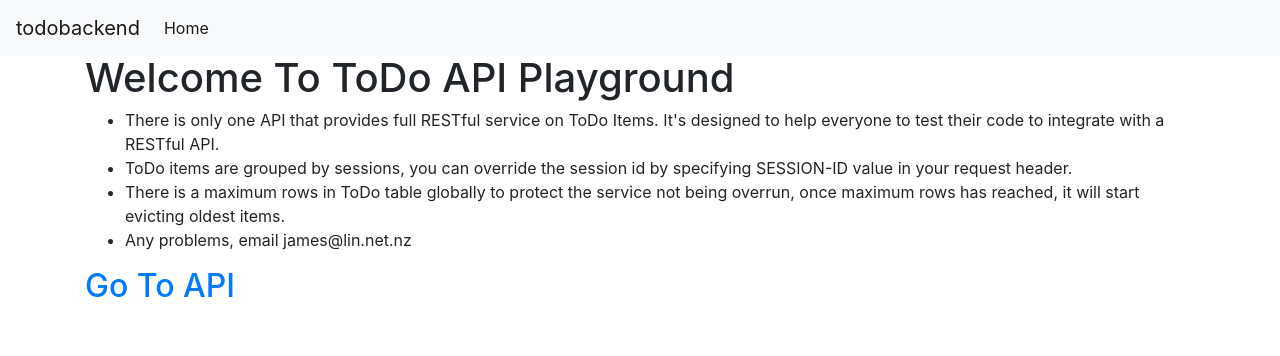
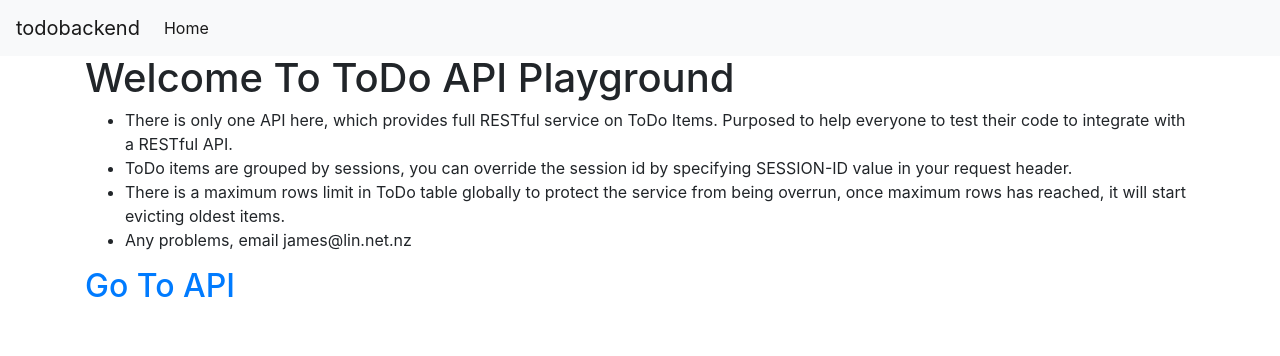
Before and after one commit to variable/todobackend, a Django app: page / in a window 1280 px wide. Shown: the top 356 px of the page. Run offline with Django 3.2, Linux system fonts and the light colour scheme; parts of the project's set-up code (start-up, migrations or seed data) failed here and were passed over; some libraries are stand-ins or nearby versions.

Commit message:
updated text

```diff
--- a/todobackend/templates/pages/home.html
+++ b/todobackend/templates/pages/home.html
@@ -3,10 +3,9 @@
 {% block content%}
   <h1>Welcome To ToDo API Playground</h1>
   <ul>
-      <li>There is only one API that provides full RESTful service on ToDo Items. It's designed to help everyone to test their code to integrate with a RESTful API.</li>
-
+      <li>There is only one API here, which provides full RESTful service on ToDo Items. Purposed to help everyone to test their code to integrate with a RESTful API.</li>
       <li>ToDo items are grouped by sessions, you can override the session id by specifying SESSION-ID value in your request header.</li>
-      <li>There is a maximum rows in ToDo table globally to protect the service not being overrun, once maximum rows has reached, it will start evicting oldest items.</li>
+      <li>There is a maximum rows limit in ToDo table globally to protect the service from being overrun, once maximum rows has reached, it will start evicting oldest items.</li>
       <li>Any problems, email james@lin.net.nz</li>
   </ul>
 
```
